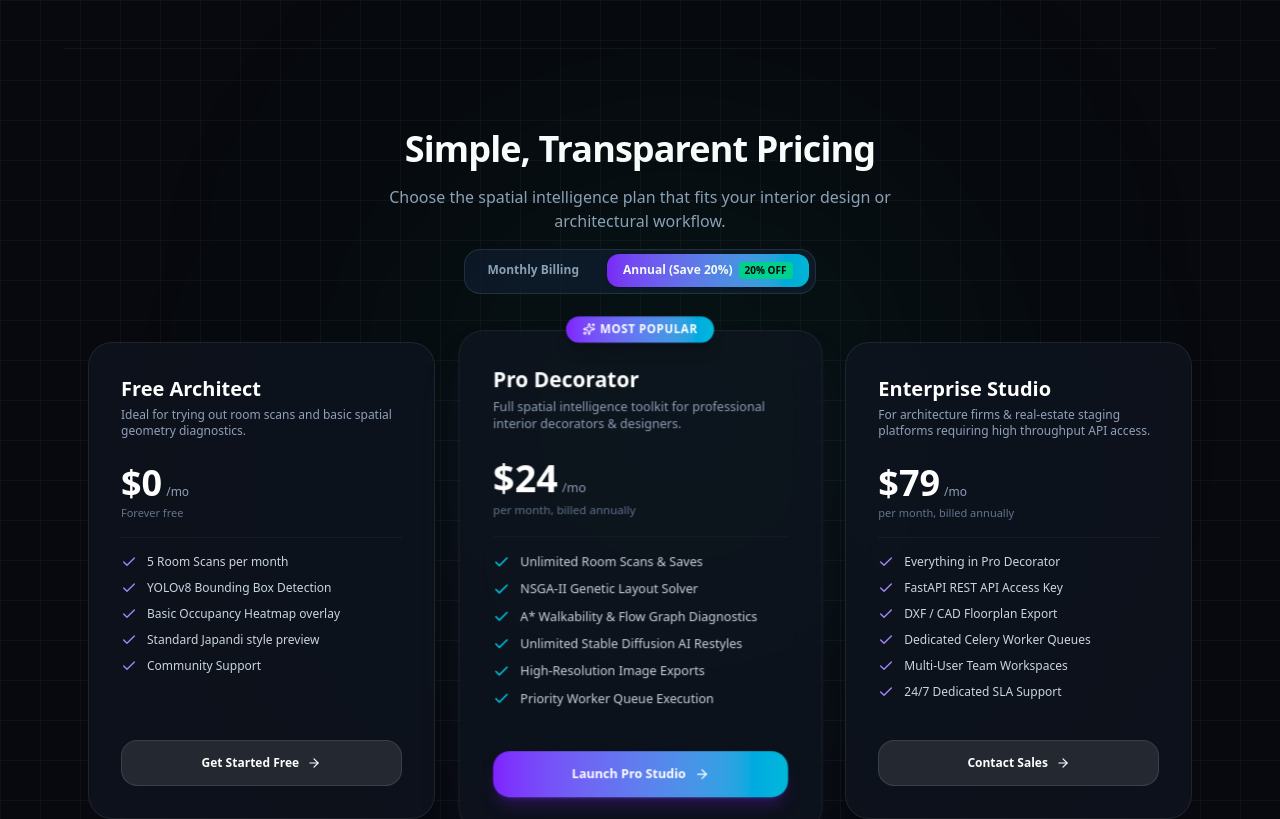
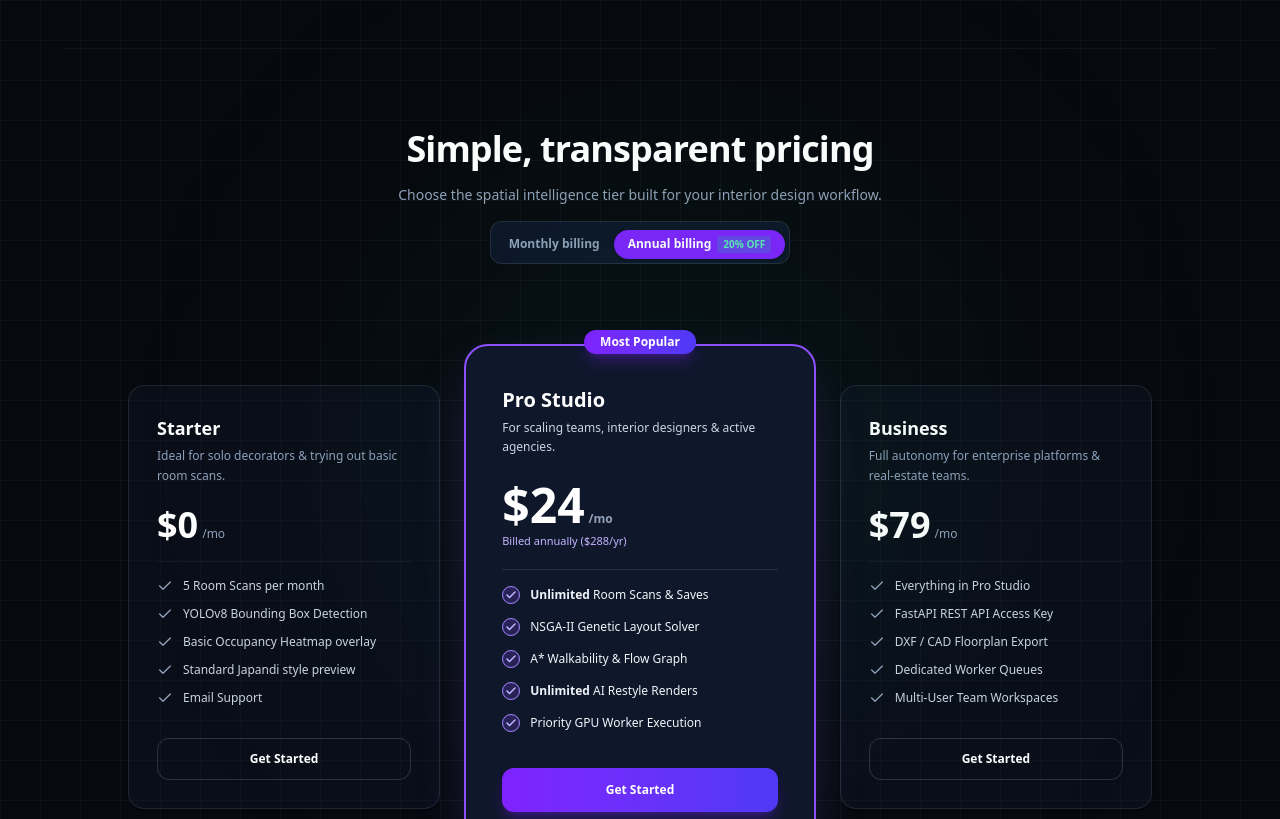
Before and after one commit to Ayushaggarwal05/Home_Decor_AI, a Next.js app in the folder frontend/: page / in a window 1280 px wide. Shown: the part 4080-4899 px from the top of the page. Built offline with nearby package versions, Linux system fonts and the light colour scheme.

Commit message:
imporve the pricing ui

```diff
--- a/frontend/app/(marketing)/pricing/page.tsx
+++ b/frontend/app/(marketing)/pricing/page.tsx
@@ -1,45 +1,69 @@
-'use client';
+"use client";
 
-import React from 'react';
-import Link from 'next/link';
-import { ArrowLeft, Check, Flame } from 'lucide-react';
+import React from "react";
+import Link from "next/link";
+import { ArrowLeft, Check, Flame } from "lucide-react";
 
 const TIERS = [
   {
-    name: 'Free Sandbox',
-    price: '$0',
-    description: 'Explore the basics of spatial intelligence and bounding box overlays.',
-    features: ['3 Room Uploads per month', 'Standard Occupancy Grid check', '2 Design styles', '720p Redesign drafts'],
-    cta: 'Get Started',
-    href: '/studio',
-    highlighted: false
+    name: "Free Sandbox",
+    price: "$0",
+    description:
+      "Explore the basics of spatial intelligence and bounding box overlays.",
+    features: [
+      "3 Room Uploads per month",
+      "Standard Occupancy Grid check",
+      "2 Design styles",
+      "720p Redesign drafts",
+    ],
+    cta: "Get Started",
+    href: "/studio",
+    highlighted: false,
   },
   {
-    name: 'Professional',
-    price: '$39',
-    period: '/mo',
-    description: 'For interior designers and freelancers running constant client audits.',
-    features: ['Unlimited uploads', 'Full Heatmap & Symmetry diagnostics', 'Access all 8+ Design styles', 'High-res 4K renders', 'Before/After Comparison sliders', 'Exportable raw JSON reports'],
-    cta: 'Start Pro Trial',
-    href: '/studio',
-    highlighted: true
+    name: "Professional",
+    price: "$39",
+    period: "/mo",
+    description:
+      "For interior designers and freelancers running constant client audits.",
+    features: [
+      "Unlimited uploads",
+      "Full Heatmap & Symmetry diagnostics",
+      "Access all 8+ Design styles",
+      "High-res 4K renders",
+      "Before/After Comparison sliders",
+      "Exportable raw JSON reports",
+    ],
+    cta: "Start Pro Trial",
+    href: "/studio",
+    highlighted: true,
   },
   {
-    name: 'Enterprise',
-    price: 'Custom',
-    description: 'For real-estate teams and large design groups requiring API orchestration.',
-    features: ['Custom AI fine-tuning', 'Dedicated GPU rendering priority', 'Webhook integrations', 'SLA guarantees', 'Team access controls'],
-    cta: 'Contact Sales',
-    href: '/about',
-    highlighted: false
-  }
+    name: "Enterprise",
+    price: "Custom",
+    description:
+      "For real-estate teams and large design groups requiring API orchestration.",
+    features: [
+      "Custom AI fine-tuning",
+      "Dedicated GPU rendering priority",
+      "Webhook integrations",
+      "SLA guarantees",
+      "Team access controls",
+    ],
+    cta: "Contact Sales",
+    href: "/about",
+    highlighted: false,
+  },
 ];
 
 export default function PricingPage() {
   return (
     <div className="min-h-screen bg-[#07090e] text-white py-16 px-6 relative grid-overlay flex flex-col items-center">
       {/* Back to Home Link */}
-      <Link href="/" className="absolute top-8 left-8 inline-flex items-center text-xs font-semibold text-slate-400 hover:text-white transition-colors cursor-pointer">
+      <Link
+        href="/"
+        className="absolute top-8 left-8 inline-flex items-center text-xs font-semibold text-slate-400 hover:text-white transition-colors cursor-pointer"
+      >
         <ArrowLeft className="h-4 w-4 mr-1.5" />
         <span>Return to Site</span>
       </Link>
@@ -49,7 +73,8 @@ export default function PricingPage() {
           Flexible Pricing Models
         </h1>
         <p className="text-sm text-slate-400">
-          Choose the right spatial computational tier for your home projects or professional design studio.
+          Choose the right spatial computational tier for your home projects or
+          professional design studio.
         </p>
       </div>
 
@@ -58,7 +83,9 @@ export default function PricingPage() {
           <div
             key={tier.name}
             className={`glass-panel border rounded-3xl p-8 flex flex-col justify-between relative overflow-hidden transition-transform hover:scale-[1.01] ${
-              tier.highlighted ? 'border-primary/45 shadow-[0_0_30px_rgba(139,92,246,0.15)] bg-slate-950/80' : 'border-white/5'
+              tier.highlighted
+                ? "border-primary/45 shadow-[0_0_30px_rgba(139,92,246,0.15)] bg-slate-950/80"
+                : "border-white/5"
             }`}
           >
             {tier.highlighted && (
@@ -70,18 +97,26 @@ export default function PricingPage() {
             <div className="space-y-6">
               <div>
                 <h3 className="text-lg font-bold">{tier.name}</h3>
-                <p className="text-xs text-slate-400 mt-1">{tier.description}</p>
+                <p className="text-xs text-slate-400 mt-1">
+                  {tier.description}
+                </p>
               </div>
 
               <div className="flex items-baseline">
                 <span className="text-4xl font-black">{tier.price}</span>
-                {tier.period && <span className="text-xs text-slate-400 ml-1">{tier.period}</span>}
+                {tier.period && (
+                  <span className="text-xs text-slate-400 ml-1">
+                    {tier.period}
+                  </span>
+                )}
               </div>
 
               <ul className="space-y-3.5 pt-4 border-t border-white/5 text-xs text-slate-300">
                 {tier.features.map((feature) => (
                   <li key={feature} className="flex items-start">
-                    <Check className={`h-4 w-4 mr-2 shrink-0 ${tier.highlighted ? 'text-primary' : 'text-cyan-400'}`} />
+                    <Check
+                      className={`h-4 w-4 mr-2 shrink-0 ${tier.highlighted ? "text-primary" : "text-cyan-400"}`}
+                    />
                     <span>{feature}</span>
                   </li>
                 ))}
@@ -92,8 +127,8 @@ export default function PricingPage() {
               href={tier.href}
               className={`w-full mt-8 py-3 text-center text-xs font-bold rounded-xl transition-all cursor-pointer block ${
                 tier.highlighted
-                  ? 'bg-gradient-to-r from-violet-600 to-cyan-500 text-white hover:opacity-90'
-                  : 'bg-white/5 hover:bg-white/10 text-white border border-white/10'
+                  ? "bg-gradient-to-r from-violet-600 to-cyan-500 text-white hover:opacity-90"
+                  : "bg-white/5 hover:bg-white/10 text-white border border-white/10"
               }`}
             >
               {tier.cta}
--- a/frontend/components/marketing/PricingSection.tsx
+++ b/frontend/components/marketing/PricingSection.tsx
@@ -1,152 +1,221 @@
 'use client';
 
 import React, { useState } from 'react';
-import { Check, Sparkles, Zap, ShieldCheck, ArrowRight } from 'lucide-react';
+import { Check, ArrowRight } from 'lucide-react';
 import Link from 'next/link';
 
 export default function PricingSection() {
   const [isAnnual, setIsAnnual] = useState(true);
 
-  const plans = [
-    {
-      name: 'Free Architect',
-      price: '$0',
-      period: 'Forever free',
-      description: 'Ideal for trying out room scans and basic spatial geometry diagnostics.',
-      features: [
-        '5 Room Scans per month',
-        'YOLOv8 Bounding Box Detection',
-        'Basic Occupancy Heatmap overlay',
-        'Standard Japandi style preview',
-        'Community Support',
-      ],
-      cta: 'Get Started Free',
-      popular: false,
-    },
-    {
-      name: 'Pro Decorator',
-      price: isAnnual ? '$24' : '$29',
-      period: isAnnual ? 'per month, billed annually' : 'per month, billed monthly',
-      description: 'Full spatial intelligence toolkit for professional interior decorators & designers.',
-      features: [
-        'Unlimited Room Scans & Saves',
-        'NSGA-II Genetic Layout Solver',
-        'A* Walkability & Flow Graph Diagnostics',
-        'Unlimited Stable Diffusion AI Restyles',
-        'High-Resolution Image Exports',
-        'Priority Worker Queue Execution',
-      ],
-      cta: 'Launch Pro Studio',
-      popular: true,
-    },
-    {
-      name: 'Enterprise Studio',
-      price: isAnnual ? '$79' : '$99',
-      period: isAnnual ? 'per month, billed annually' : 'per month, billed monthly',
-      description: 'For architecture firms & real-estate staging platforms requiring high throughput API access.',
-      features: [
-        'Everything in Pro Decorator',
-        'FastAPI REST API Access Key',
-        'DXF / CAD Floorplan Export',
-        'Dedicated Celery Worker Queues',
-        'Multi-User Team Workspaces',
-        '24/7 Dedicated SLA Support',
-      ],
-      cta: 'Contact Sales',
-      popular: false,
-    },
-  ];
-
   return (
-    <section id="pricing" className="max-w-6xl mx-auto px-6 py-20 border-t border-white/5 w-full z-10 space-y-12">
+    <section id="pricing" className="max-w-6xl mx-auto px-6 py-20 border-t border-white/5 w-full z-10 space-y-14">
       {/* Header & Toggle */}
-      <div className="text-center space-y-4">
+      <div className="text-center space-y-4 max-w-xl mx-auto">
         <h2 className="text-3xl sm:text-4xl font-extrabold text-white tracking-tight">
-          Simple, Transparent Pricing
+          Simple, transparent pricing
         </h2>
-        <p className="text-slate-400 text-sm sm:text-base max-w-xl mx-auto">
-          Choose the spatial intelligence plan that fits your interior design or architectural workflow.
+        <p className="text-slate-400 text-sm">
+          Choose the spatial intelligence tier built for your interior design workflow.
         </p>
 
-        {/* Toggle */}
-        <div className="inline-flex items-center space-x-3 bg-slate-900/80 p-1.5 rounded-2xl border border-white/10 pt-1">
+        {/* Monthly / Annual Billing Toggle */}
+        <div className="pt-2 inline-flex items-center p-1 bg-slate-900/90 rounded-xl border border-white/10 text-xs">
           <button
             onClick={() => setIsAnnual(false)}
-            className={`px-4 py-2 text-xs font-bold rounded-xl transition-all cursor-pointer ${
+            className={`px-3.5 py-1.5 font-semibold rounded-lg transition-all cursor-pointer ${
               !isAnnual ? 'bg-violet-600 text-white shadow' : 'text-slate-400 hover:text-white'
             }`}
           >
-            Monthly Billing
+            Monthly billing
           </button>
           <button
             onClick={() => setIsAnnual(true)}
-            className={`px-4 py-2 text-xs font-bold rounded-xl transition-all cursor-pointer flex items-center space-x-1.5 ${
-              isAnnual ? 'bg-gradient-to-r from-violet-600 to-cyan-500 text-white shadow' : 'text-slate-400 hover:text-white'
+            className={`px-3.5 py-1.5 font-semibold rounded-lg transition-all cursor-pointer flex items-center space-x-1.5 ${
+              isAnnual ? 'bg-violet-600 text-white shadow' : 'text-slate-400 hover:text-white'
             }`}
           >
-            <span>Annual (Save 20%)</span>
-            <span className="px-1.5 py-0.5 rounded bg-emerald-400 text-black text-[10px] font-black">20% OFF</span>
+            <span>Annual billing</span>
+            <span className="text-[10px] px-1.5 py-0.5 rounded bg-emerald-400/20 text-emerald-300 font-bold">20% OFF</span>
           </button>
         </div>
       </div>
 
-      {/* Pricing Cards Grid */}
-      <div className="grid grid-cols-1 md:grid-cols-3 gap-8 items-stretch">
-        {plans.map((plan) => (
-          <div
-            key={plan.name}
-            className={`glass-panel border rounded-3xl p-8 flex flex-col justify-between space-y-6 relative transition-all duration-300 ${
-              plan.popular
-                ? 'border-violet-500/50 shadow-2xl shadow-violet-500/10 scale-105 bg-slate-900/90'
-                : 'border-white/10 hover:border-white/20'
-            }`}
-          >
-            {plan.popular && (
-              <div className="absolute -top-3.5 left-1/2 -translate-x-1/2 px-4 py-1 rounded-full bg-gradient-to-r from-violet-600 to-cyan-500 text-white text-[11px] font-black uppercase tracking-wider shadow-lg flex items-center space-x-1">
-                <Sparkles className="h-3 w-3" />
-                <span>Most Popular</span>
-              </div>
-            )}
+      {/* 3-Card Grid Matching the Reference Image Proportions */}
+      <div className="flex flex-col md:flex-row items-center justify-center gap-6 max-w-5xl mx-auto pt-6">
 
+        {/* CARD 1 (LEFT): Starter / Free Architect — Smaller/Shorter Box */}
+        <div className="w-full md:w-[320px] bg-slate-900/40 border border-white/10 rounded-2xl p-6 sm:p-7 flex flex-col justify-between space-y-6 shadow-sm">
           <div className="space-y-4">
             <div>
-                <h3 className="text-xl font-bold text-white">{plan.name}</h3>
-                <p className="text-xs text-slate-400 mt-1">{plan.description}</p>
+              <h3 className="text-lg font-bold text-white">Starter</h3>
+              <p className="text-xs text-slate-400 mt-1 leading-relaxed">
+                Ideal for solo decorators & trying out basic room scans.
+              </p>
+            </div>
+
+            <div className="pt-1">
+              <div className="flex items-baseline space-x-1">
+                <span className="text-4xl font-black text-white">$0</span>
+                <span className="text-xs text-slate-400 font-medium">/mo</span>
+              </div>
+            </div>
+
+            <ul className="space-y-3 text-xs text-slate-300 pt-4 border-t border-white/5">
+              <li className="flex items-center space-x-2.5">
+                <Check className="h-4 w-4 text-slate-400 shrink-0" />
+                <span>5 Room Scans per month</span>
+              </li>
+              <li className="flex items-center space-x-2.5">
+                <Check className="h-4 w-4 text-slate-400 shrink-0" />
+                <span>YOLOv8 Bounding Box Detection</span>
+              </li>
+              <li className="flex items-center space-x-2.5">
+                <Check className="h-4 w-4 text-slate-400 shrink-0" />
+                <span>Basic Occupancy Heatmap overlay</span>
+              </li>
+              <li className="flex items-center space-x-2.5">
+                <Check className="h-4 w-4 text-slate-400 shrink-0" />
+                <span>Standard Japandi style preview</span>
+              </li>
+              <li className="flex items-center space-x-2.5">
+                <Check className="h-4 w-4 text-slate-400 shrink-0" />
+                <span>Email Support</span>
+              </li>
+            </ul>
           </div>
 
           <div className="pt-2">
-                <div className="flex items-baseline space-x-1">
-                  <span className="text-4xl font-black text-white">{plan.price}</span>
-                  <span className="text-xs text-slate-400 font-medium">/mo</span>
+            <Link
+              href="/studio"
+              className="w-full py-3 rounded-xl font-bold text-xs text-center border border-white/15 hover:bg-white/10 transition-all text-white block cursor-pointer"
+            >
+              Get Started
+            </Link>
           </div>
-                <div className="text-[11px] text-slate-500 mt-0.5">{plan.period}</div>
         </div>
 
-              <ul className="space-y-2.5 text-xs text-slate-300 pt-4 border-t border-white/5">
-                {plan.features.map((feature) => (
-                  <li key={feature} className="flex items-center">
-                    <Check className={`h-4 w-4 mr-2.5 shrink-0 ${plan.popular ? 'text-cyan-400' : 'text-violet-400'}`} />
-                    <span>{feature}</span>
+        {/* CARD 2 (MIDDLE): Growth / Pro Decorator — TALLER, WIDER POPUP CARD WITH OVERHANGING BADGE */}
+        <div className="w-full md:w-[360px] relative bg-slate-900 border-2 border-violet-500 rounded-3xl p-8 sm:p-9 flex flex-col justify-between space-y-7 shadow-[0_20px_60px_-15px_rgba(139,92,246,0.3)] z-10 my-4 md:my-0">
+
+          {/* Overhanging Pill Badge on Top Edge (Matching Reference Image) */}
+          <div className="absolute -top-4 left-1/2 -translate-x-1/2 px-4 py-1 rounded-full bg-gradient-to-r from-violet-600 to-indigo-600 text-white text-xs font-bold shadow-lg shadow-violet-600/30 whitespace-nowrap">
+            Most Popular
+          </div>
+
+          <div className="space-y-5 pt-1">
+            <div>
+              <h3 className="text-xl font-extrabold text-white">Pro Studio</h3>
+              <p className="text-xs text-slate-300 mt-1 leading-relaxed">
+                For scaling teams, interior designers & active agencies.
+              </p>
+            </div>
+
+            <div className="pt-1">
+              <div className="flex items-baseline space-x-1">
+                <span className="text-5xl font-black text-white">{isAnnual ? '$24' : '$29'}</span>
+                <span className="text-xs text-slate-400 font-bold">/mo</span>
+              </div>
+              <div className="text-[11px] text-violet-300 font-medium mt-1">
+                {isAnnual ? 'Billed annually ($288/yr)' : 'Billed monthly'}
+              </div>
+            </div>
+
+            {/* Filled Circle Checkmarks matching reference image */}
+            <ul className="space-y-3.5 text-xs text-slate-100 font-medium pt-4 border-t border-white/10">
+              <li className="flex items-center space-x-2.5">
+                <div className="w-4.5 h-4.5 rounded-full bg-violet-500/20 border border-violet-400 flex items-center justify-center shrink-0">
+                  <Check className="h-3 w-3 text-violet-300 stroke-[3]" />
+                </div>
+                <span><strong>Unlimited</strong> Room Scans & Saves</span>
               </li>
-                ))}
+              <li className="flex items-center space-x-2.5">
+                <div className="w-4.5 h-4.5 rounded-full bg-violet-500/20 border border-violet-400 flex items-center justify-center shrink-0">
+                  <Check className="h-3 w-3 text-violet-300 stroke-[3]" />
+                </div>
+                <span>NSGA-II Genetic Layout Solver</span>
+              </li>
+              <li className="flex items-center space-x-2.5">
+                <div className="w-4.5 h-4.5 rounded-full bg-violet-500/20 border border-violet-400 flex items-center justify-center shrink-0">
+                  <Check className="h-3 w-3 text-violet-300 stroke-[3]" />
+                </div>
+                <span>A* Walkability & Flow Graph</span>
+              </li>
+              <li className="flex items-center space-x-2.5">
+                <div className="w-4.5 h-4.5 rounded-full bg-violet-500/20 border border-violet-400 flex items-center justify-center shrink-0">
+                  <Check className="h-3 w-3 text-violet-300 stroke-[3]" />
+                </div>
+                <span><strong>Unlimited</strong> AI Restyle Renders</span>
+              </li>
+              <li className="flex items-center space-x-2.5">
+                <div className="w-4.5 h-4.5 rounded-full bg-violet-500/20 border border-violet-400 flex items-center justify-center shrink-0">
+                  <Check className="h-3 w-3 text-violet-300 stroke-[3]" />
+                </div>
+                <span>Priority GPU Worker Execution</span>
+              </li>
             </ul>
           </div>
 
-            <div className="pt-4">
+          <div className="pt-2">
             <Link
               href="/studio"
-                className={`w-full py-3.5 rounded-2xl font-bold text-xs flex items-center justify-center space-x-2 transition-all cursor-pointer ${
-                  plan.popular
-                    ? 'bg-gradient-to-r from-violet-600 to-cyan-500 hover:opacity-90 text-white shadow-lg shadow-violet-600/25'
-                    : 'bg-white/10 hover:bg-white/15 text-white border border-white/10'
-                }`}
+              className="w-full py-3.5 rounded-xl font-extrabold text-xs text-center bg-gradient-to-r from-violet-600 to-indigo-600 hover:from-violet-500 hover:to-indigo-500 transition-all text-white shadow-lg shadow-violet-600/30 block cursor-pointer"
             >
-                <span>{plan.cta}</span>
-                <ArrowRight className="h-3.5 w-3.5" />
+              Get Started
             </Link>
           </div>
         </div>
-        ))}
+
+        {/* CARD 3 (RIGHT): Business / Enterprise — Smaller/Shorter Box */}
+        <div className="w-full md:w-[320px] bg-slate-900/40 border border-white/10 rounded-2xl p-6 sm:p-7 flex flex-col justify-between space-y-6 shadow-sm">
+          <div className="space-y-4">
+            <div>
+              <h3 className="text-lg font-bold text-white">Business</h3>
+              <p className="text-xs text-slate-400 mt-1 leading-relaxed">
+                Full autonomy for enterprise platforms & real-estate teams.
+              </p>
+            </div>
+
+            <div className="pt-1">
+              <div className="flex items-baseline space-x-1">
+                <span className="text-4xl font-black text-white">{isAnnual ? '$79' : '$99'}</span>
+                <span className="text-xs text-slate-400 font-medium">/mo</span>
+              </div>
+            </div>
+
+            <ul className="space-y-3 text-xs text-slate-300 pt-4 border-t border-white/5">
+              <li className="flex items-center space-x-2.5">
+                <Check className="h-4 w-4 text-slate-400 shrink-0" />
+                <span>Everything in Pro Studio</span>
+              </li>
+              <li className="flex items-center space-x-2.5">
+                <Check className="h-4 w-4 text-slate-400 shrink-0" />
+                <span>FastAPI REST API Access Key</span>
+              </li>
+              <li className="flex items-center space-x-2.5">
+                <Check className="h-4 w-4 text-slate-400 shrink-0" />
+                <span>DXF / CAD Floorplan Export</span>
+              </li>
+              <li className="flex items-center space-x-2.5">
+                <Check className="h-4 w-4 text-slate-400 shrink-0" />
+                <span>Dedicated Worker Queues</span>
+              </li>
+              <li className="flex items-center space-x-2.5">
+                <Check className="h-4 w-4 text-slate-400 shrink-0" />
+                <span>Multi-User Team Workspaces</span>
+              </li>
+            </ul>
+          </div>
+
+          <div className="pt-2">
+            <Link
+              href="/about"
+              className="w-full py-3 rounded-xl font-bold text-xs text-center border border-white/15 hover:bg-white/10 transition-all text-white block cursor-pointer"
+            >
+              Get Started
+            </Link>
+          </div>
+        </div>
+
       </div>
     </section>
   );
```
Lines whose indentation alone changed are shown as unchanged.
